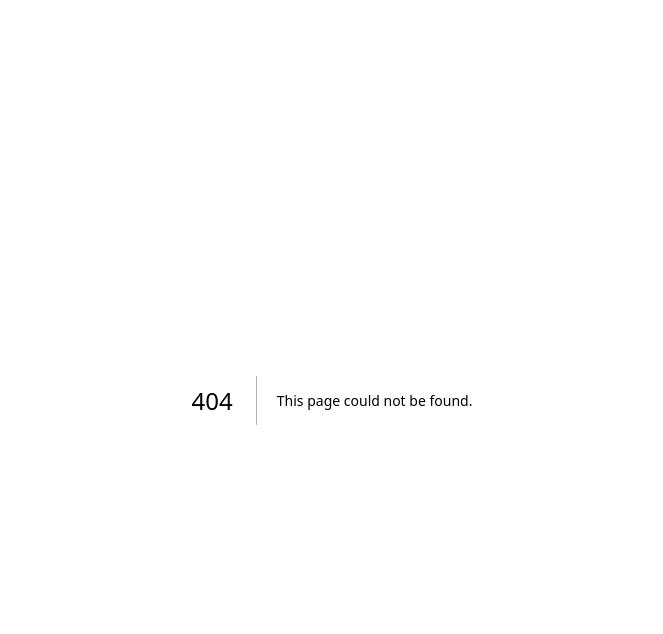
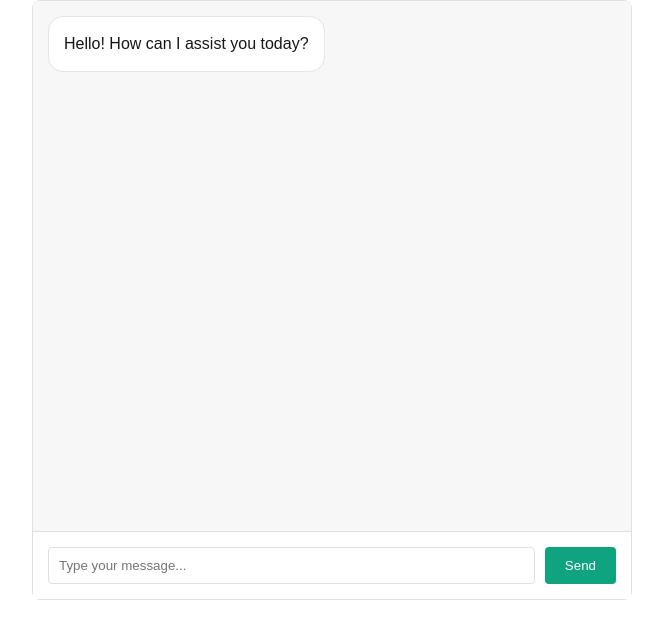
Before and after one commit to Codiantsoftware/supa-auth, a Next.js app: page /chat in a window 1280 px wide. Before the commit this address had no page. Shown: the top 634 px of the page, without its empty margins (308-971 px from the left). Built offline with nearby package versions, Linux system fonts and the light colour scheme.

Commit message:
chat functionality is done

```diff
--- a/package.json
+++ b/package.json
@@ -11,6 +11,7 @@
   "dependencies": {
     "@supabase/supabase-js": "^2.48.1",
     "bcryptjs": "^2.4.3",
+    "marked": "^15.0.6",
     "next": "15.1.6",
     "openai": "^4.82.0",
     "react": "^19.0.0",
--- a/src/app/api/ai/question/route.js
+++ b/src/app/api/ai/question/route.js
@@ -13,16 +13,22 @@ const openai = new OpenAI({ apiKey: process.env.OPENAI_KEY });
 async function getAISuggestion(issue) {
     const prompt = `As a security expert for Supabase, recommend steps to resolve: ${issue}`;
 
-    const response = await openai.chat.completions.create({
+    const response = await this.openai.chat.completions.create({
         model: 'gpt-4o',
         messages: [
             {
                 role: 'system',
-                content: `You are a helpful assistant specializing in Supabase security and related queries...`
+                content: `You are a helpful assistant that responds using markdown formatting.
+                Prioritize the current query asked by the user and relate only information from previous related conversation queries, focusing only on the user's input.
+                For the keywords, extract **only** the exact words or phrases used in the user's query, **do not infer additional terms**.
+                If there are any spelling mistakes, correct them but still use the corrected words as keywords.
+                Provide your response prefixed with "Guide:" followed by the content.
+                Also, include a "Keyword:" section, listing only the keywords found **directly** in the user query.`
             },
-            { role: 'user', content: issue }
+            ...session.history,
+            { role: 'user', content: data?.prompt }
         ],
-        stream: false, // Change to false for normal response
+        stream: true,
         response_format: { type: 'text' },
         temperature: 0.7,
         top_p: 1
--- /dev/null
+++ b/src/app/chat/page.js
@@ -0,0 +1,102 @@
+"use client"
+
+import React, { useState } from 'react';
+import { marked } from 'marked';
+
+function Page() {
+  const [messages, setMessages] = useState([
+    { id: 1, text: "Hello! How can I assist you today?", sender: 'ai' }
+  ]);
+  const [inputMessage, setInputMessage] = useState('');
+
+  const handleSendMessage = async () => {
+    if (inputMessage.trim() === '') return;
+
+    const newMessage = {
+      id: messages.length + 1,
+      text: inputMessage,
+      sender: 'user'
+    };
+
+    setMessages([...messages, newMessage]);
+
+    try {
+      const response = await fetch('/api/ai/question', {
+        method: 'POST',
+        headers: {
+          'Content-Type': 'application/json',
+        },
+        body: JSON.stringify({ issue: inputMessage }),
+      });
+
+      const data = await response.json();
+
+      const aiResponse = {
+        id: messages.length + 2,
+        text: data.suggestion || 'Sorry, I could not process your request.',
+        sender: 'ai'
+      };
+
+      setMessages(prev => [...prev, aiResponse]);
+    } catch (error) {
+      const errorResponse = {
+        id: messages.length + 2,
+        text: 'Sorry, something went wrong. Please try again.',
+        sender: 'ai'
+      };
+      setMessages(prev => [...prev, errorResponse]);
+    }
+
+    setInputMessage('');
+  };
+
+  const formatMessage = (text) => {
+    try {
+      // Parse markdown and convert to HTML
+      const formattedText = marked(text);
+      return (
+        <div
+          dangerouslySetInnerHTML={{
+            __html: formattedText
+          }}
+          className="markdown-content"
+        />
+      );
+    } catch (error) {
+      return text; // Fallback to plain text if parsing fails
+    }
+  };
+
+  return (
+    <div className="chat-container">
+      <div className="chat-messages">
+        {messages.map((msg) => (
+          <div
+            key={msg.id}
+            className={`message ${msg.sender === 'user' ? 'user-message' : 'ai-message'}`}
+          >
+            {msg.sender === 'ai' ? formatMessage(msg.text) : msg.text}
+          </div>
+        ))}
+      </div>
+      <div className="chat-input-area">
+        <input
+          type="text"
+          value={inputMessage}
+          onChange={(e) => setInputMessage(e.target.value)}
+          onKeyPress={(e) => e.key === 'Enter' && handleSendMessage()}
+          className="chat-input"
+          placeholder="Type your message..."
+        />
+        <button
+          onClick={handleSendMessage}
+          className="send-button"
+        >
+          Send
+        </button>
+      </div>
+    </div>
+  );
+}
+
+export default Page;
--- a/src/app/globals.css
+++ b/src/app/globals.css
@@ -268,3 +268,116 @@ a {
   background-color: #fff5f5;
   color: #f56565;
 }
+
+
+
+
+/* -----------------------------Chat csss--------------------- */
+
+.chat-container {
+  max-width: 600px;
+  margin: 0 auto;
+  border: 1px solid #e0e0e0;
+  border-radius: 8px;
+  display: flex;
+  flex-direction: column;
+  height: 600px;
+}
+
+.chat-messages {
+  flex-grow: 1;
+  overflow-y: auto;
+  padding: 15px;
+  background-color: #f7f7f8;
+}
+
+.message {
+  max-width: 80%;
+  margin-bottom: 10px;
+  padding: 10px 15px;
+  border-radius: 15px;
+  clear: both;
+}
+
+.user-message {
+  background-color: #f3f4f6;
+  align-self: flex-end;
+  float: right;
+  margin-left: auto;
+}
+
+.ai-message {
+  background-color: white;
+  border: 1px solid #e5e5e5;
+  align-self: flex-start;
+  float: left;
+}
+
+.chat-input-area {
+  display: flex;
+  padding: 15px;
+  background-color: white;
+  border-top: 1px solid #e0e0e0;
+}
+
+.chat-input {
+  flex-grow: 1;
+  padding: 10px;
+  border: 1px solid #e0e0e0;
+  border-radius: 4px;
+  margin-right: 10px;
+}
+
+.send-button {
+  background-color: #10a37f;
+  color: white;
+  border: none;
+  padding: 10px 20px;
+  border-radius: 4px;
+  cursor: pointer;
+}
+
+.send-button:hover {
+  background-color: #0e8c6a;
+}
+
+.markdown-content {
+  width: 100%;
+}
+
+.markdown-content pre {
+  background-color: #f6f8fa;
+  padding: 16px;
+  border-radius: 6px;
+  overflow-x: auto;
+}
+
+.markdown-content code {
+  font-family: monospace;
+  font-size: 14px;
+}
+
+.markdown-content p {
+  margin: 8px 0;
+}
+
+.markdown-content ul, .markdown-content ol {
+  margin: 8px 0;
+  padding-left: 24px;
+}
+
+.markdown-content table {
+  border-collapse: collapse;
+  width: 100%;
+  margin: 16px 0;
+}
+
+.markdown-content th, .markdown-content td {
+  border: 1px solid #ddd;
+  padding: 8px;
+  text-align: left;
+}
+
+.markdown-content th {
+  background-color: #f6f8fa;
+}
```
Also changed, not shown: 1 other file (tests, documents, lock files or other folders).
